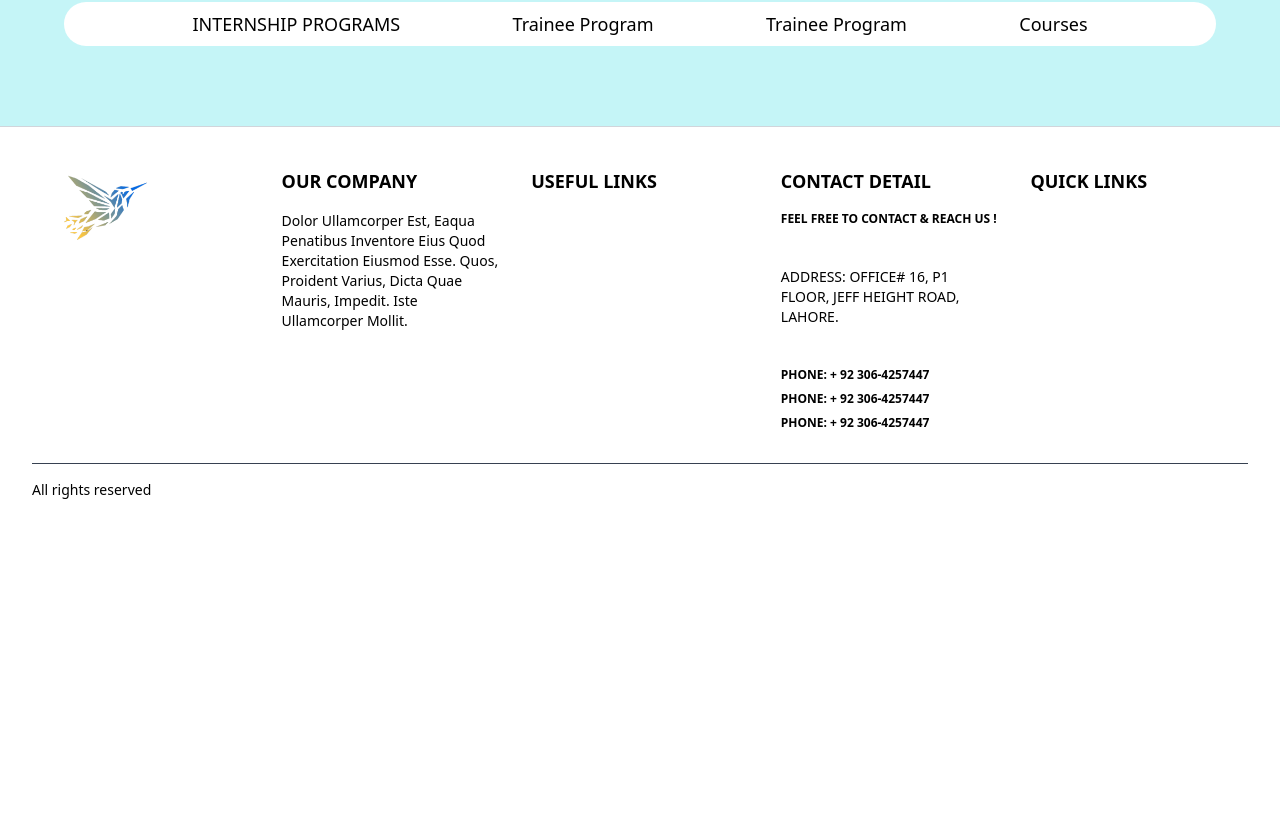
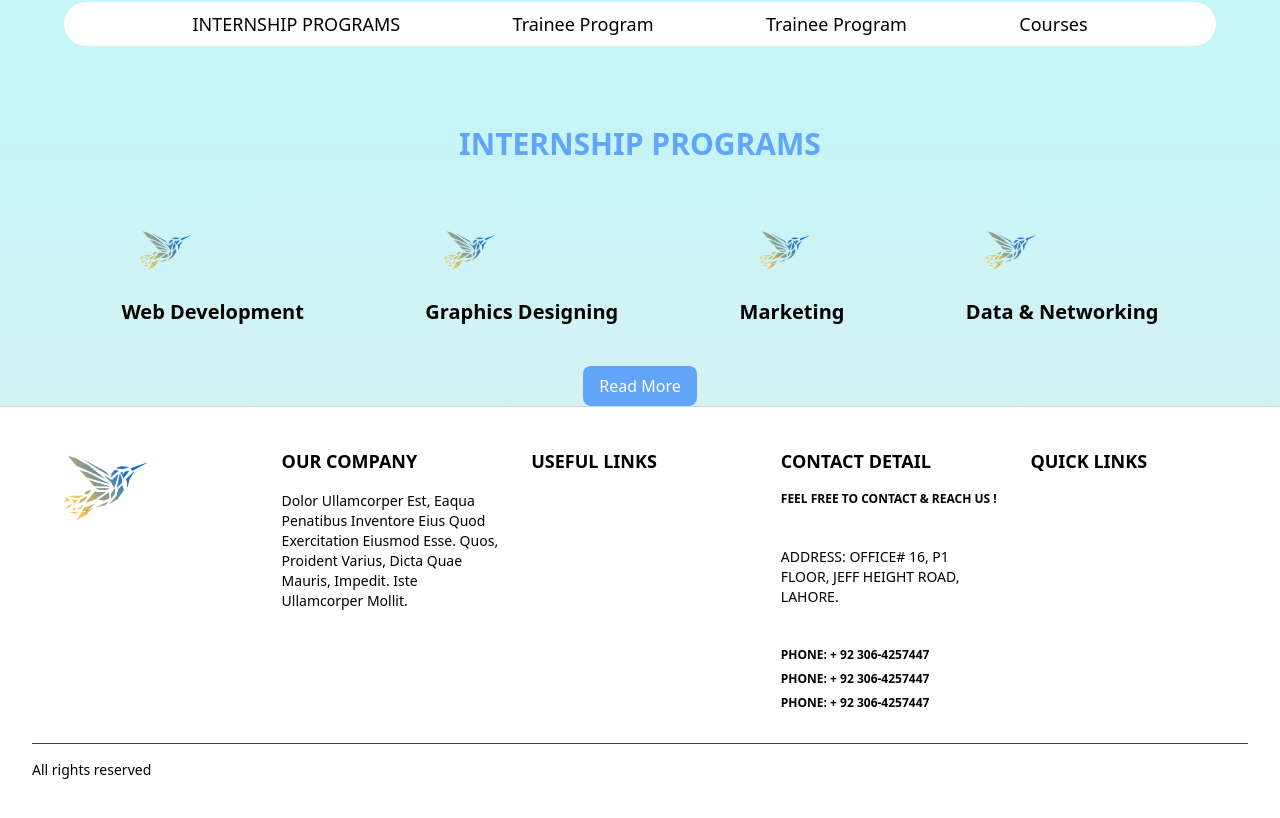
Before and after one commit to SheerGhazi/Social-Swirl-Project, a React (Vite) app: page /program in a window 1280 px wide. Shown: the part 894-1712 px from the top of the page. Before the commit the page ends 1434 px from the top, so only its background shows below. Built offline with nearby package versions, Linux system fonts and the light colour scheme.

Commit message:
feat : Intern Program Page

```diff
--- /dev/null
+++ b/src/components/Program/InternCard.jsx
@@ -0,0 +1,12 @@
+import React from 'react';
+
+const InternCard = ({ title, image }) => {
+  return (
+    <div className="intern-card">
+      <img   src={image} alt={title} className="size-24" />
+      <h3 className='font-bold text-xl'>{title}</h3>
+    </div>
+  );
+};
+
+export default InternCard;
--- /dev/null
+++ b/src/components/Program/InternProgram.jsx
@@ -0,0 +1,42 @@
+import React from 'react';
+import logo1 from "../../assets/Images/logo.png";
+import InternCard from './InternCard';
+
+const InternProgramData = [
+    {
+        title: "Web Development",
+        image: logo1,
+    },
+    {
+        title: "Graphics Designing",
+        image: logo1,
+    },
+    {
+        title: "Marketing",
+        image: logo1,
+    },
+    {
+        title: "Data & Networking",
+        image: logo1,
+    },
+];
+
+const InternProgram = () => {
+  return (
+    <div className='w-full h-auto bg-gradient-to-b from-[#c5f5f7] to-[#d6f2f3] flex flex-col text-center gap-10 '>
+      <div className="heading text-blue-400 font-semibold text-3xl">INTERNSHIP PROGRAMS</div>
+      <div className="cards flex justify-evenly">
+        {InternProgramData.map((intern, index) => (
+          <InternCard key={index} title={intern.title} image={intern.image} />
+        ))}
+      </div>
+      <div className="btn">
+        <a href="">
+            <button className='text-white bg-blue-400  px-4 py-2 rounded-lg hover:bg-blue-600 '>Read More</button>
+        </a>
+      </div>
+    </div>
+  );
+};
+
+export default InternProgram;
--- a/src/pages/ProgramPage/ProgramPage.jsx
+++ b/src/pages/ProgramPage/ProgramPage.jsx
@@ -1,6 +1,7 @@
 import React from 'react'
 import HomeBanner from "../../components/Banner/HomeBanner"
 import OurProgram from '../../components/Program/OurProgram'
+import InternProgram from '../../components/Program/InternProgram'
 
 
 const ProgramPage = () => {
@@ -8,6 +9,7 @@ const ProgramPage = () => {
     <div>
       <HomeBanner/>
       <OurProgram/>
+      <InternProgram/>
     </div>
   )
 }
```
